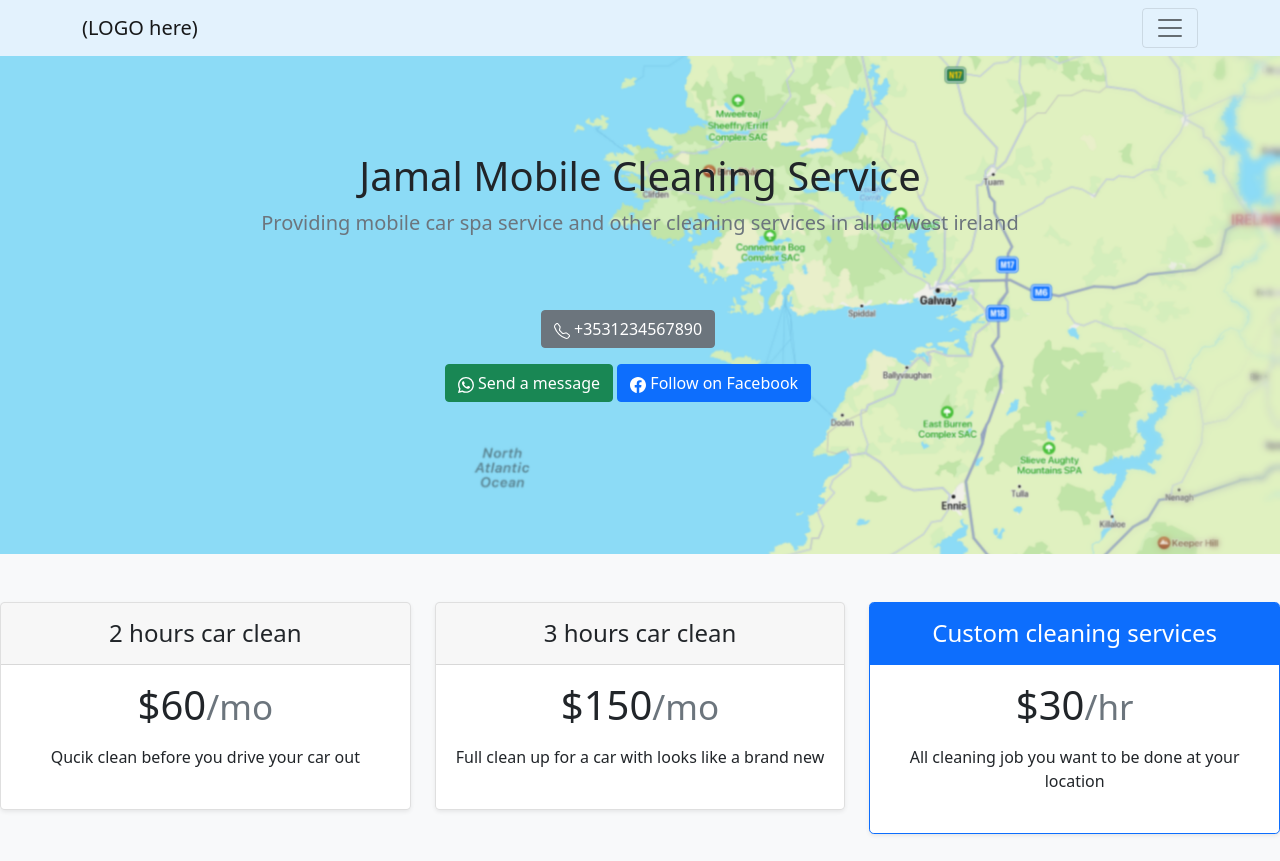
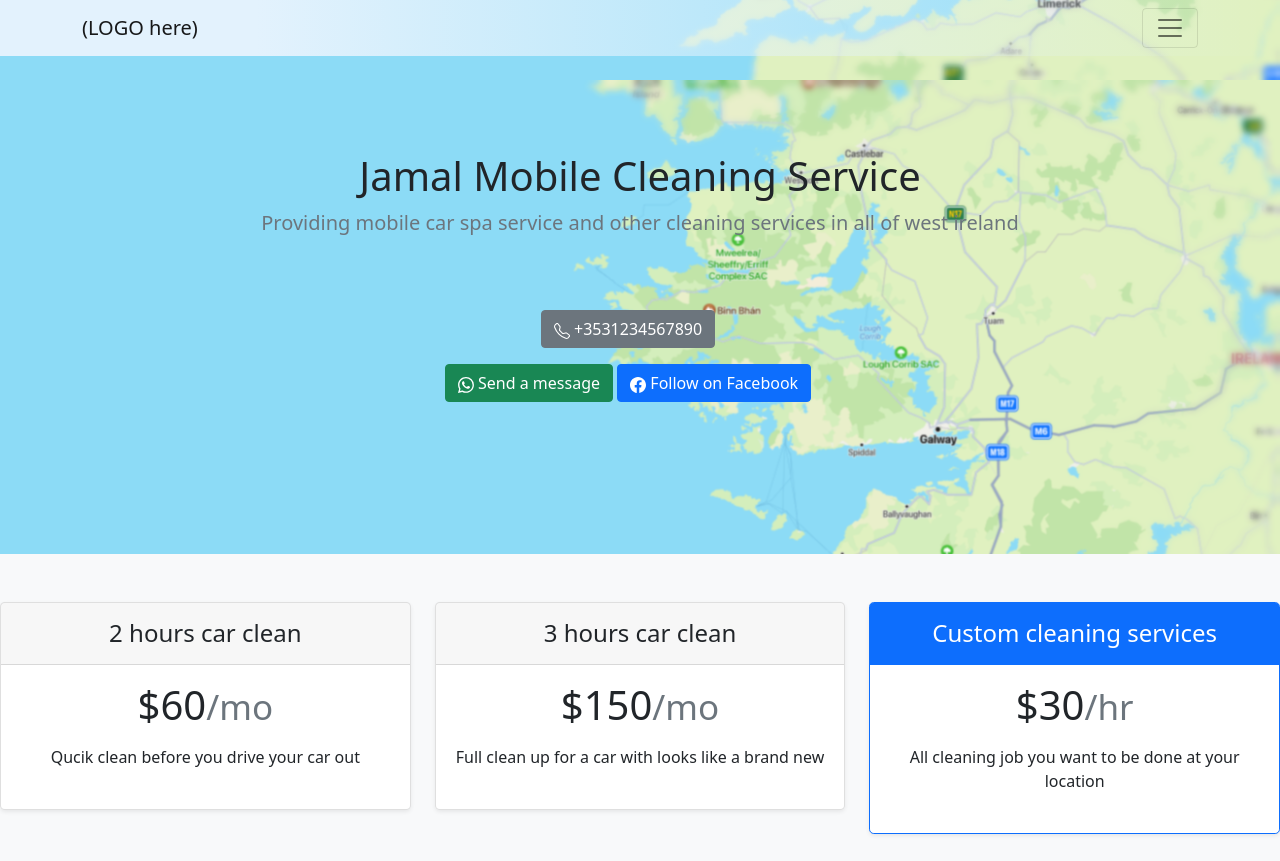
Before and after one commit to sanjeevhalyal/Jamal-Mobile-Cleaning-Services, a website: page index.html in a window 1280 px wide. Shown: the top 861 px of the page. Drawn offline with Linux system fonts and the light colour scheme.

Commit message:
update background map

```diff
--- a/index.html
+++ b/index.html
@@ -25,18 +25,33 @@
           font-size: 3.5rem;
         }
       }
-      .enableBlur>* {
-  -webkit-filter: blur(3px);
-}
+      #bg-div {
+        background-image: url('./img/main-bg-blur.png');
+        background-position:  0vw -20vh; background-size: 100%;
+      }
 
-.disableBlur {
-  -webkit-filter: blur(0px);
-}
+      @media (min-width: 800px) {
+        #bg-div {
+          background-image: url('./img/main-bg-blur.png');
+          background-position:  0vw 0vh; background-size: 100%;
+        }
+      }
+
+      @media (min-width: 500px) {
+        #bg-div {
+          background-image: url('./img/main-bg-blur.png');
+          background-position:  0vw 10vh; background-size: 100%;
+        }
+      }
+
+
+
     </style>
 
 
   </head>
   <body style="background:#cccccc !important;">
+    <div id="bg-div">
 
 <header>
   <div class="collapse bg-dark" id="navbarHeader">
@@ -50,7 +65,8 @@
       </div>
     </div>
   </div>
-  <div class="navbar navbar-light" style="background-color: #e3f2fd;">
+  <div class="navbar navbar-light" style="background: rgb(227,242,253);
+background: linear-gradient(90deg, rgba(227,242,253,1) 20%, rgba(227,242,253,0) 100%);">
     <div class="container">
       <a href="#" class="navbar-brand d-flex align-items-center">
         (LOGO here)
@@ -63,8 +79,7 @@
 </header>
 
 <main>
-  <div  style="background-image: url('./img/main-bg-blur.png');  z-index: -1;
-  background-position:  center; background-size: 100%;">
+
   <section class="py-5 text-center container" >
     <div class="row py-lg-5" >
       <div class="col-lg-12 col-md-8 mx-auto">
@@ -95,7 +110,6 @@
             </a>
         </div>
       </div>
-    </div>
     </div>
   </section>
 
@@ -148,7 +162,7 @@
   </div>
 
 </main>
-
+</div>
 <footer class="text-muted py-5">
   <div class="container">
     <p class="float-end mb-1">
```
